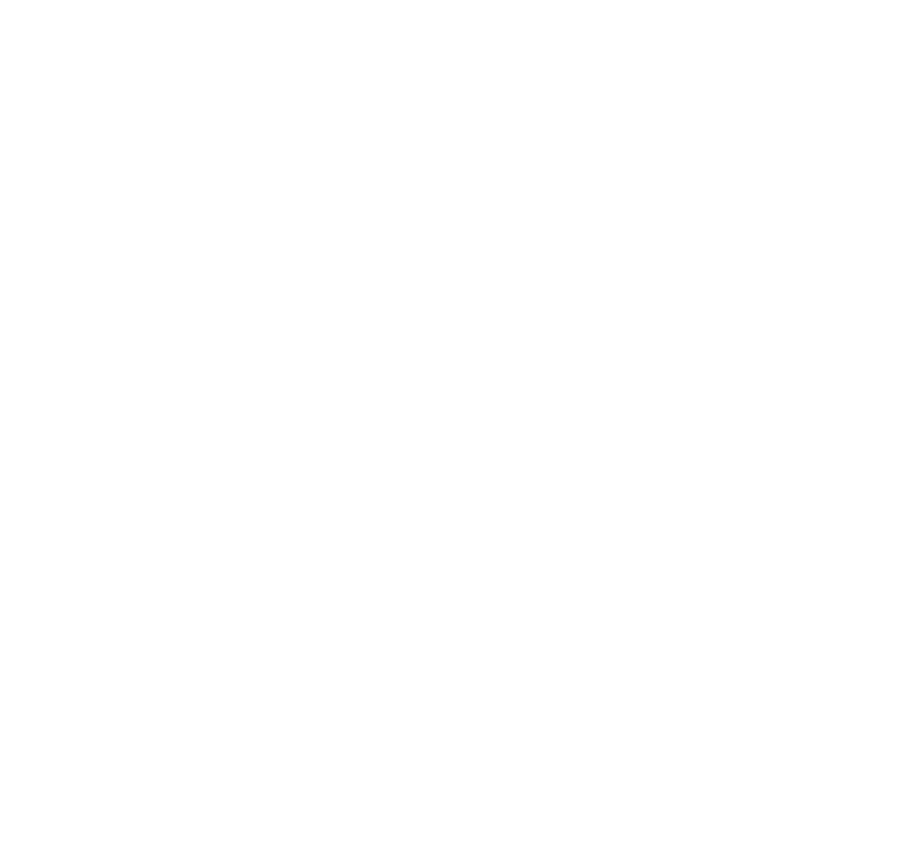
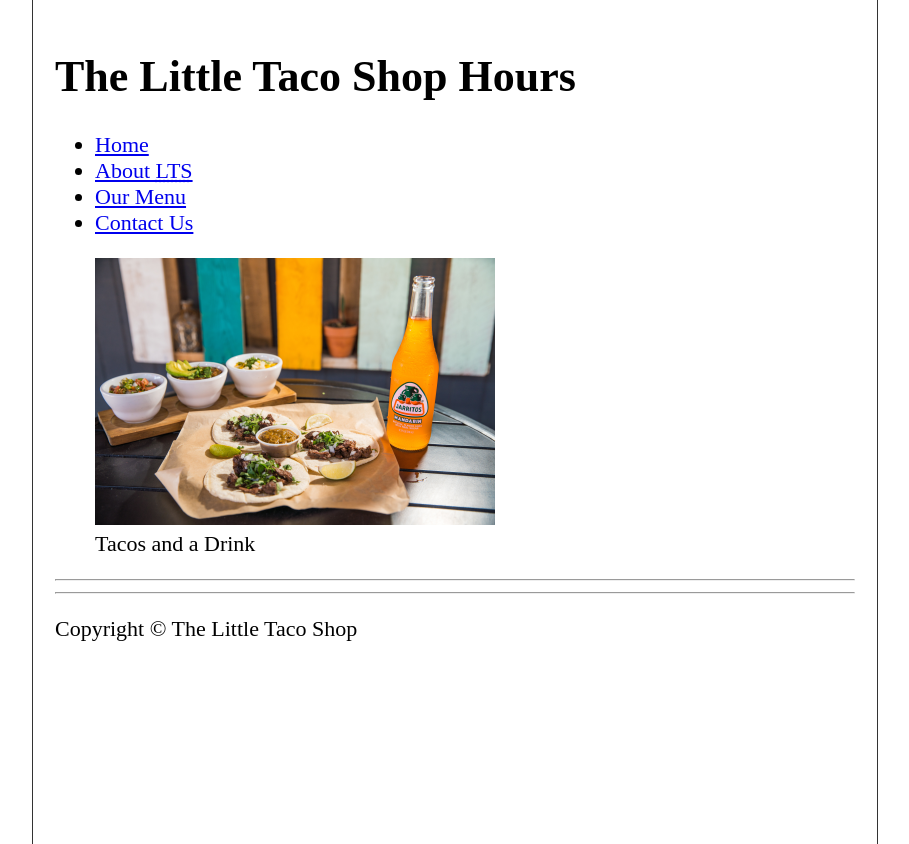
Before and after one commit to NEMOtace/LittleTacoShop-Blog, a plain HTML site: page hours.html in a window 1280 px wide. Shown: the whole page, without its empty margins (185-1094 px from the left). Before the commit the page ends 800 px from the top, so only its background shows below. Drawn offline with Linux system fonts and the light colour scheme.

Commit message:
Header,Footer-Hours completo

```diff
--- a/hours.html
+++ b/hours.html
@@ -1,12 +1,42 @@
 <!DOCTYPE html>
 <html lang="en">
+
     <head>
         <meta charset="UTF-8">
+        <meta name="author" content="Nemo">
+        <meta name="description" content="Store Hours for The Little Taco Shop">
         <meta http-equiv="X-UA-Compatible" content="IE=edge">
         <meta name="viewport" content="width=device-width, initial-scale=1.0">
-    <title>Document</title>
+        <title>LTS Hours</title>
+        <link rel="stylesheet" href="css/style.css">
+        <link rel="icon" href="favicon.ico" type="image/x-icon">
     </head>
+
     <body>
+        <header>
+            <h1>The Little Taco Shop Hours</h1>
+            <nav>
+                <ul>
+                    <li><a href="index.html">Home</a></li>
+                    <li><a href="/#about">About <abbr title="The Little Taco Shop">LTS</abbr></a></li>
+                    <li><a href="/#menu">Our Menu</a></li>
+                    <li><a href="contact.html">Contact Us</a></li>
+                </ul>
+            </nav>
+            <figure>
+                <img src="assets/img/tacos_and_drink_400x267.png" alt="Tacos and beer" title="We love tacos!"
+                    width="400" height="267">
+                <figcaption>Tacos and a Drink</figcaption>
+            </figure>
+        </header>
+        <hr>
+        <main>
 
+        </main>
+        <hr>
+        <footer>
+            <p>Copyright &copy; The Little Taco Shop</p>
+        </footer>
     </body>
+
 </html>
```
Also changed, not shown: index.html (+1 -0 lines). Lines whose indentation alone changed are shown as unchanged.
